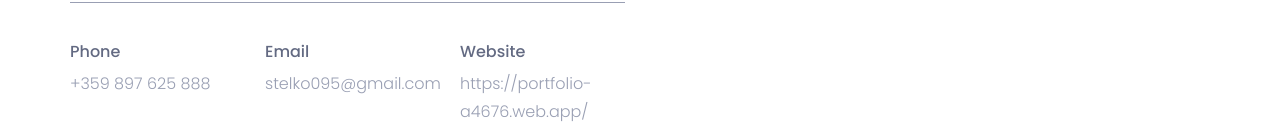
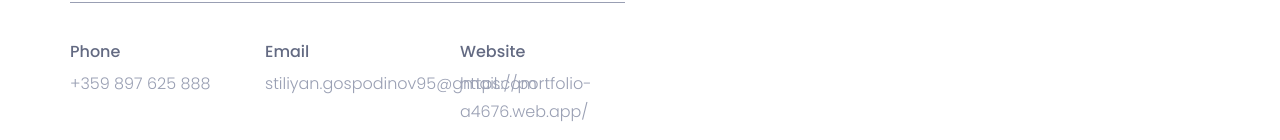
Before and after one commit to stiliyangospodinov/Portfolio, a React (Vite) app: page /about in a window 1280 px wide. Shown: the part 660-800 px from the top of the page. Built offline with nearby package versions, Linux system fonts and the light colour scheme.

Commit message:
Changing email adress on 2 pages

```diff
--- a/src/components/About/About.jsx
+++ b/src/components/About/About.jsx
@@ -28,7 +28,7 @@ I’m eager to grow in a dynamic environment where I can apply my skills and con
                 <div className="col-sm-4">
                   <div className="single-about-add-info">
                     <h3>email</h3>
-                    <p>stelko095@gmail.com</p>
+                    <p>stiliyan.gospodinov95@gmail.com</p>
                   </div>
                 </div>
                 <div className="col-sm-4">
--- a/src/components/Contact/Contact.jsx
+++ b/src/components/Contact/Contact.jsx
@@ -89,7 +89,7 @@ export default function Contact(){
                   </div>
                   <div className="single-contact-add-info">
                     <h3>email</h3>
-                    <p>stelko095@gmail.com</p>
+                    <p>stiliyan.gospodinov95@gmail.com</p>
                   </div>
                   <div className="single-contact-add-info">
                     <h3>website</h3>
```
Also changed, not shown: 1 other file (tests, documents, lock files or other folders).
